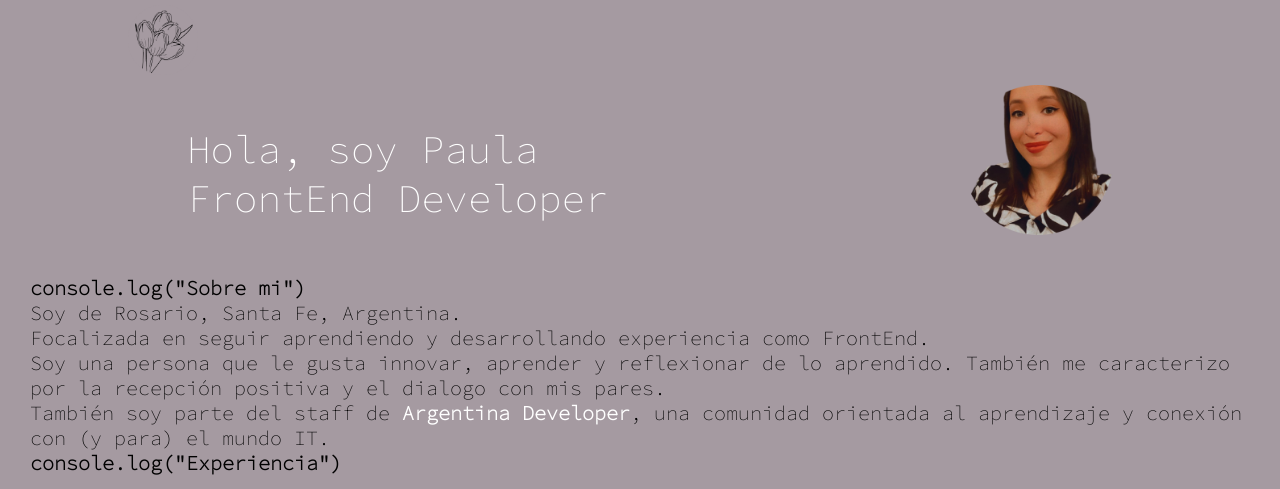
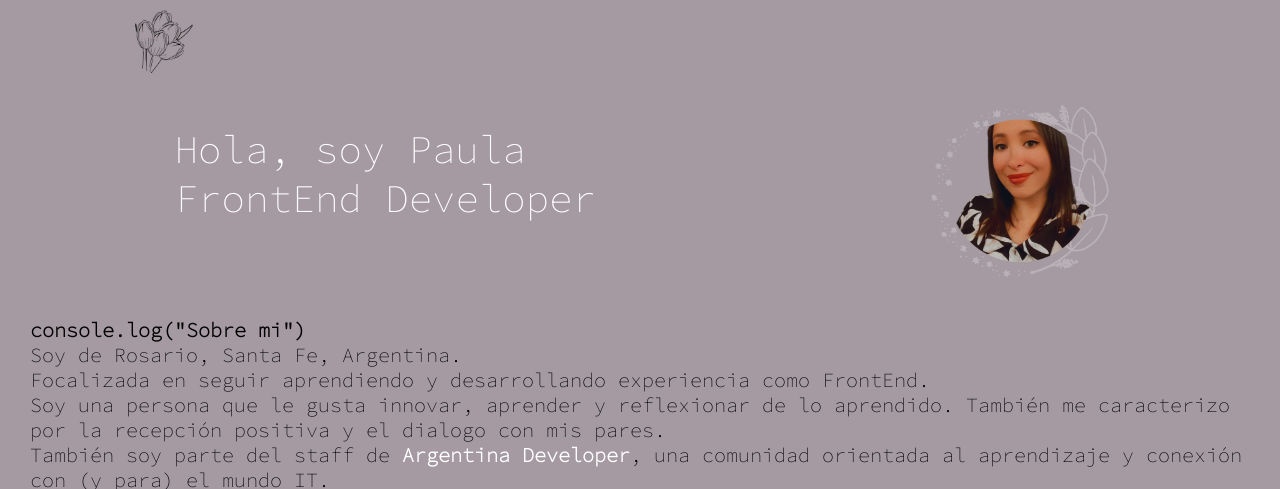
Before and after one commit to PauTG/Pawfolio, a plain HTML site: page index.html in a window 1280 px wide. Shown: the top 489 px of the page. Drawn offline with Linux system fonts and the light colour scheme.

Commit message:
commit img

```diff
--- a/index.html
+++ b/index.html
@@ -25,7 +25,7 @@
             <p> Hola, soy Paula </p>
             <p> FrontEnd Developer </p>
              </div>
-                <img class="fotoPerfil" src="./Imagenes/Imagen_de_WhatsApp_2023-02-03_a_las_12.59.00-removebg-preview (2)-modified.png"
+                <img class="fotoPerfil" src="./Imagenes/PawliFoto.png"
                     alt="Foto">
     </section>
 
--- a/style.css
+++ b/style.css
@@ -71,8 +71,8 @@
 }
 
 .fotoPerfil{
-    height: 150px;
-    width: 150px;
+    height: 200px;
+    width: 200px;
 }
 
 .titulosPort{
```
Also changed, not shown: Imagenes/PawliFoto.png (added).
